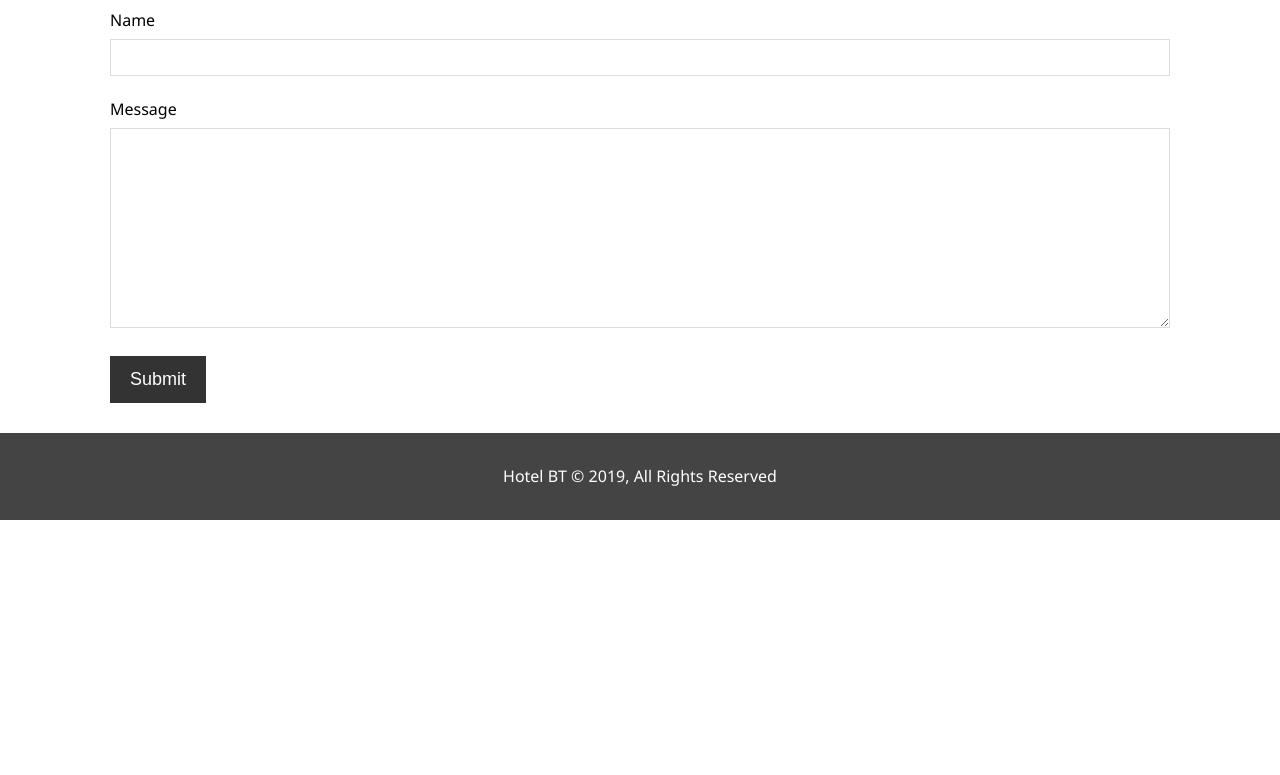
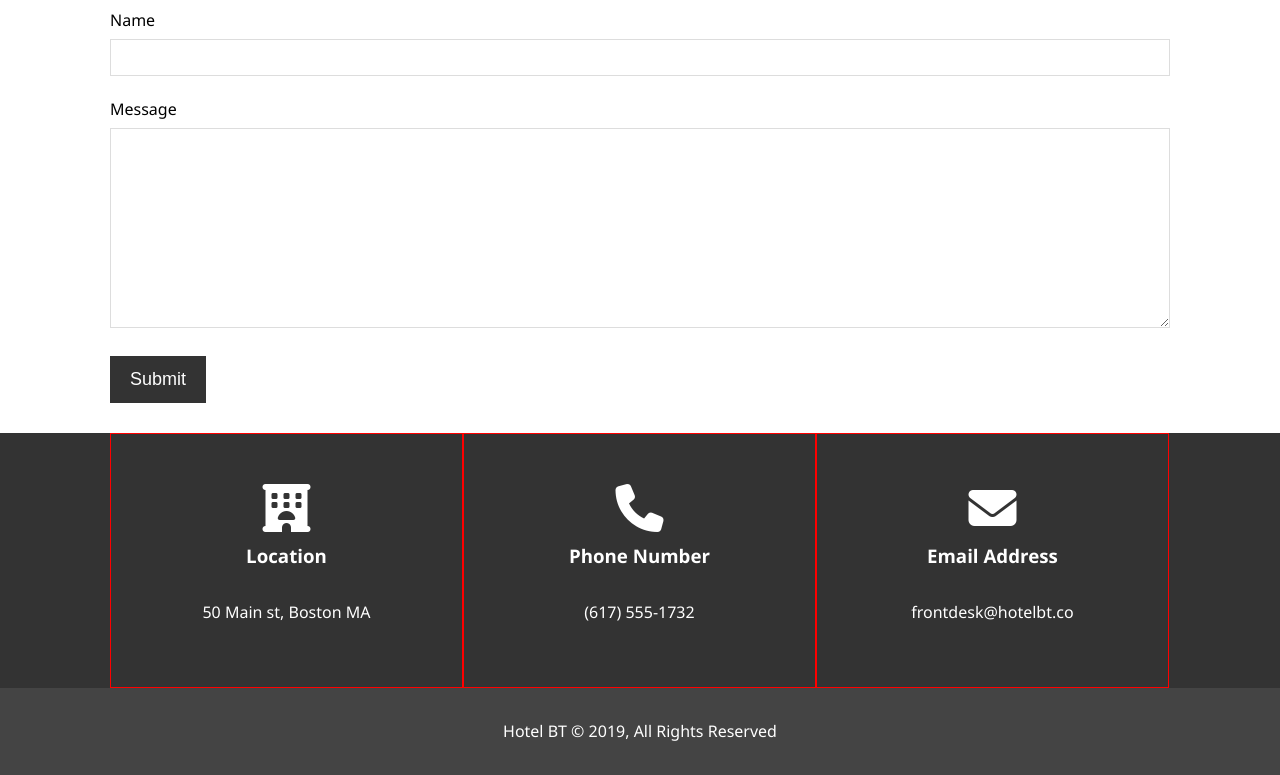
Before and after one commit to halvong/hotel, a website: page contact.html in a window 1280 px wide. Shown: the part 185-960 px from the top of the page. Before the commit the page ends 800 px from the top, so only its background shows below. Drawn offline with Linux system fonts and the light colour scheme.

Commit message:
finished

```diff
--- a/contact.html
+++ b/contact.html
@@ -4,6 +4,7 @@
     <meta charset="UTF-8">
     <meta name="description" content="Welcome to the most extraordinary hotel in Boston.">
     <meta name="keywords" content="hotel, boston, new england">
+    <script src="https://kit.fontawesome.com/f3cb73ece8.js" crossorigin="anonymous"></script>
 
     <link rel="stylesheet" href="css/style.css">
 
@@ -46,6 +47,26 @@
         </div>
     </section>
 
+    <section id="contact-info" class="bg-dark">
+       <div class="container">
+           <div class="box">
+               <i class="fas fa-hotel fa-3x"></i>
+               <h3>Location</h3>
+               <p>50 Main st, Boston MA</p>
+           </div>
+           <div class="box">
+               <i class="fas fa-phone fa-3x"></i>
+               <h3>Phone Number</h3>
+               <p>(617) 555-1732</p>
+           </div>
+           <div class="box">
+               <i class="fas fa-envelope fa-3x"></i>
+               <h3>Email Address</h3>
+               <p>frontdesk@hotelbt.co</p>
+           </div>
+       </div>
+    </section>
+
     <footer id="main-footer">
        <p>Hotel BT &copy; 2019, All Rights Reserved</p>
     </footer>
```
Also changed, not shown: README.md.
